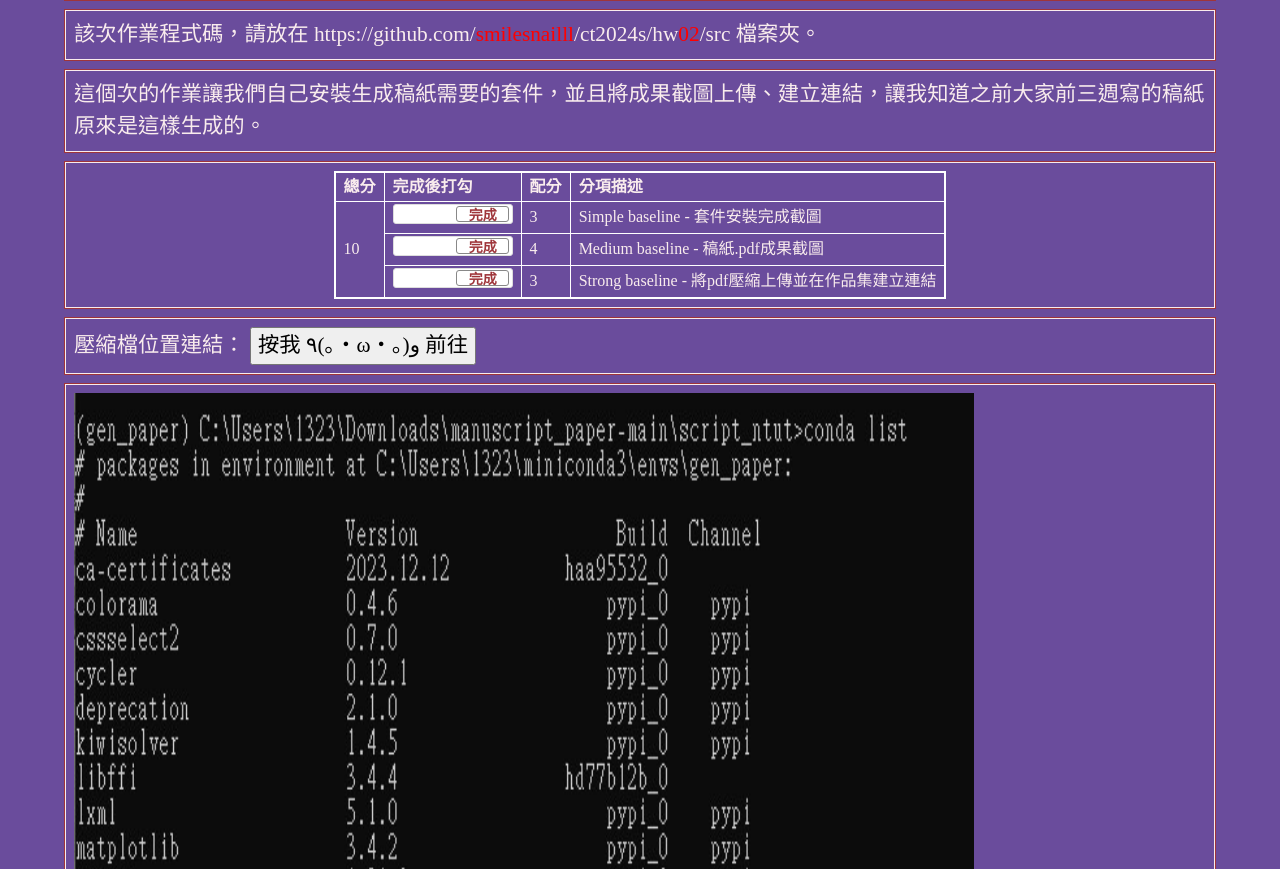
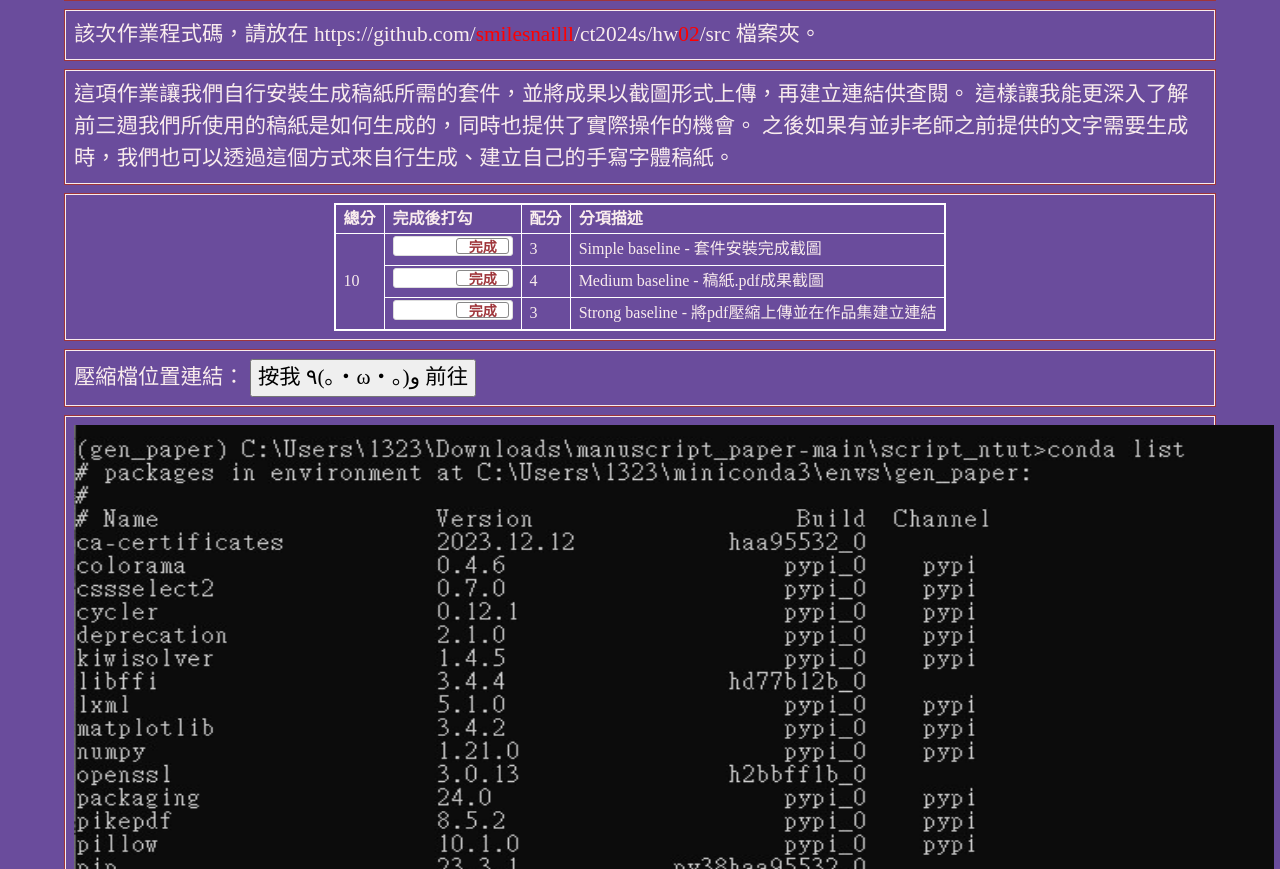
Before and after one commit to smilesnailll/ct2024s, a plain HTML site: page hw02/index.html in a window 1280 px wide. Shown: the part 83-952 px from the top of the page. Drawn offline with nearby package versions, Linux system fonts and the light colour scheme.

Commit message:
update hw02 心得

```diff
--- a/hw02/index.html
+++ b/hw02/index.html
@@ -185,7 +185,9 @@
   <!-- ------------------------------------------------>
   <div class="row hw12">
     <div class="col-md-12 twenty">
-       這個次的作業讓我們自己安裝生成稿紙需要的套件，並且將成果截圖上傳、建立連結，讓我知道之前大家前三週寫的稿紙原來是這樣生成的。
+      這項作業讓我們自行安裝生成稿紙所需的套件，並將成果以截圖形式上傳，再建立連結供查閱。
+      這樣讓我能更深入了解前三週我們所使用的稿紙是如何生成的，同時也提供了實際操作的機會。
+      之後如果有並非老師之前提供的文字需要生成時，我們也可以透過這個方式來自行生成、建立自己的手寫字體稿紙。
     </div>
   </div>
 
@@ -230,7 +232,7 @@
 
 <div class="row hw12">
   <div class="col-md-12 twenty">
-    <img src="./simple/simple.jpg" width="900px" height="1200px"/>
+    <img src="./simple/simple.jpg" width="1200px" height="800px"/>
   </div>
 </div>
 
```
